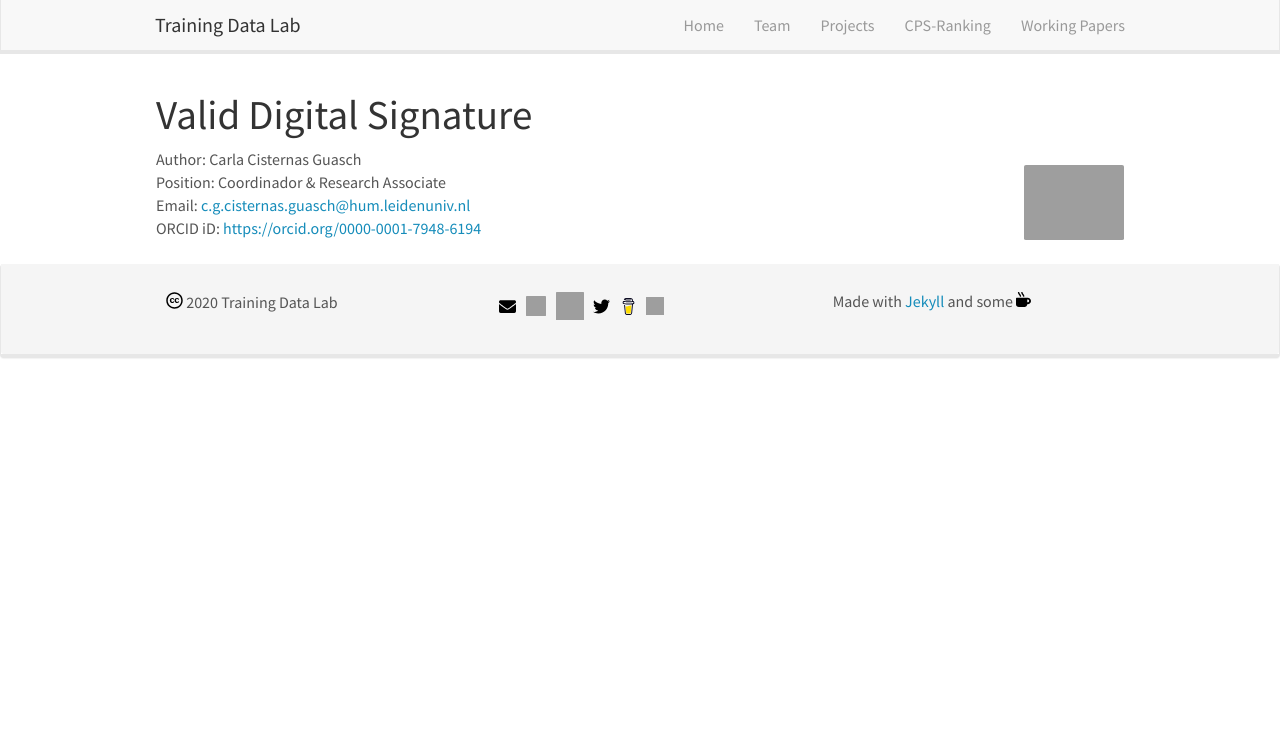
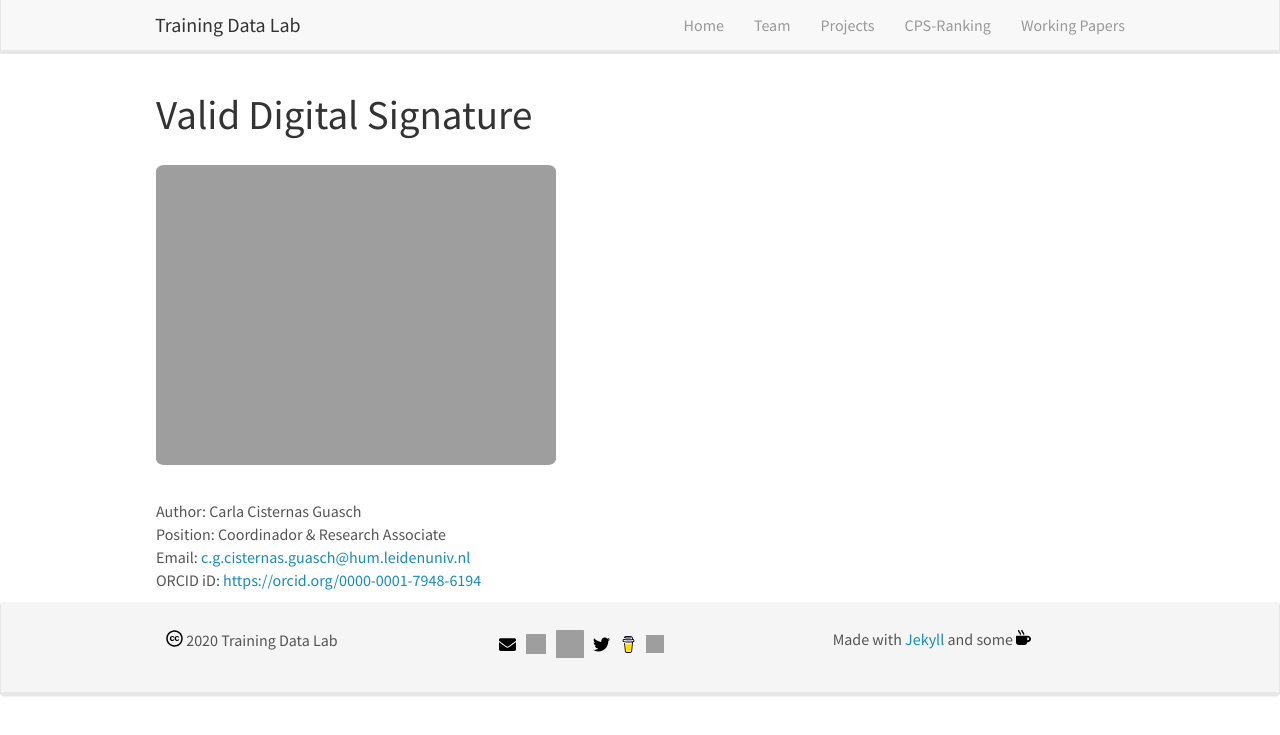
Before and after one commit to training-datalab/old-training-datalab.com, a Jekyll site: the page built from _pages/validation-ccisternas.md, in a window 1280 px wide. Shown: the top 735 px of the page. Built offline with Jekyll 4.4.1, drawn with Linux system fonts in a browser that asks for light colours; nearby versions of some CDN libraries.

Commit message:
Update validation-ccisternas.md
Co-Authored-By: Carla Cisternas <carla.cisternas@umayor.cl>

```diff
--- a/_pages/validation-ccisternas.md
+++ b/_pages/validation-ccisternas.md
@@ -8,7 +8,7 @@ permalink: /validation/ccisternas
 
 # Valid Digital Signature
 
-![]({{ site.url }}{{ site.baseurl }}/images/qr/ccisternas.png){: style="width: 100px; float: right; border: 10px"}
+![]({{ site.url }}{{ site.baseurl }}/images/qr/ccisternas.png)
 
 Author: Carla Cisternas Guasch<br />
 Position: Coordinador & Research Associate<br />
```
